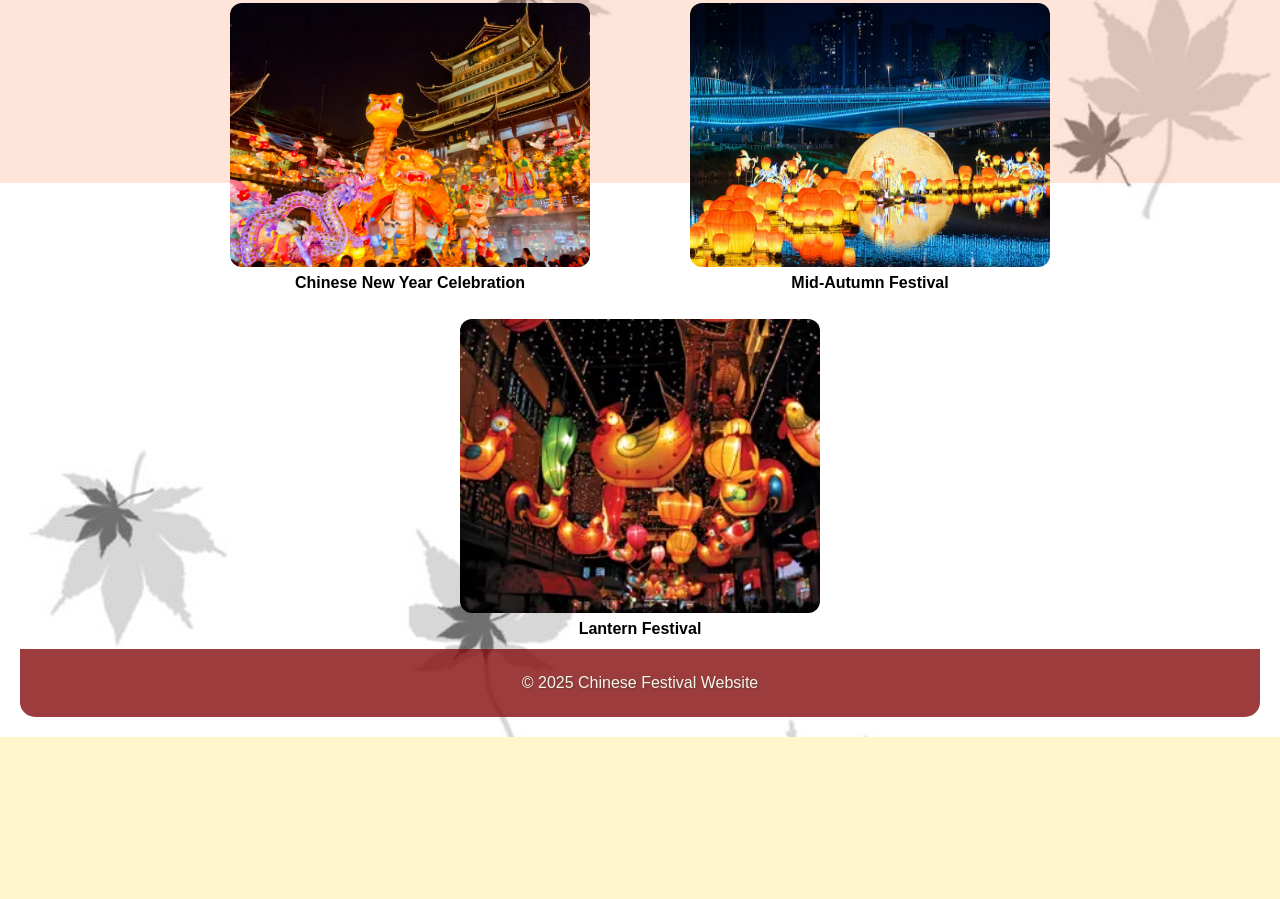
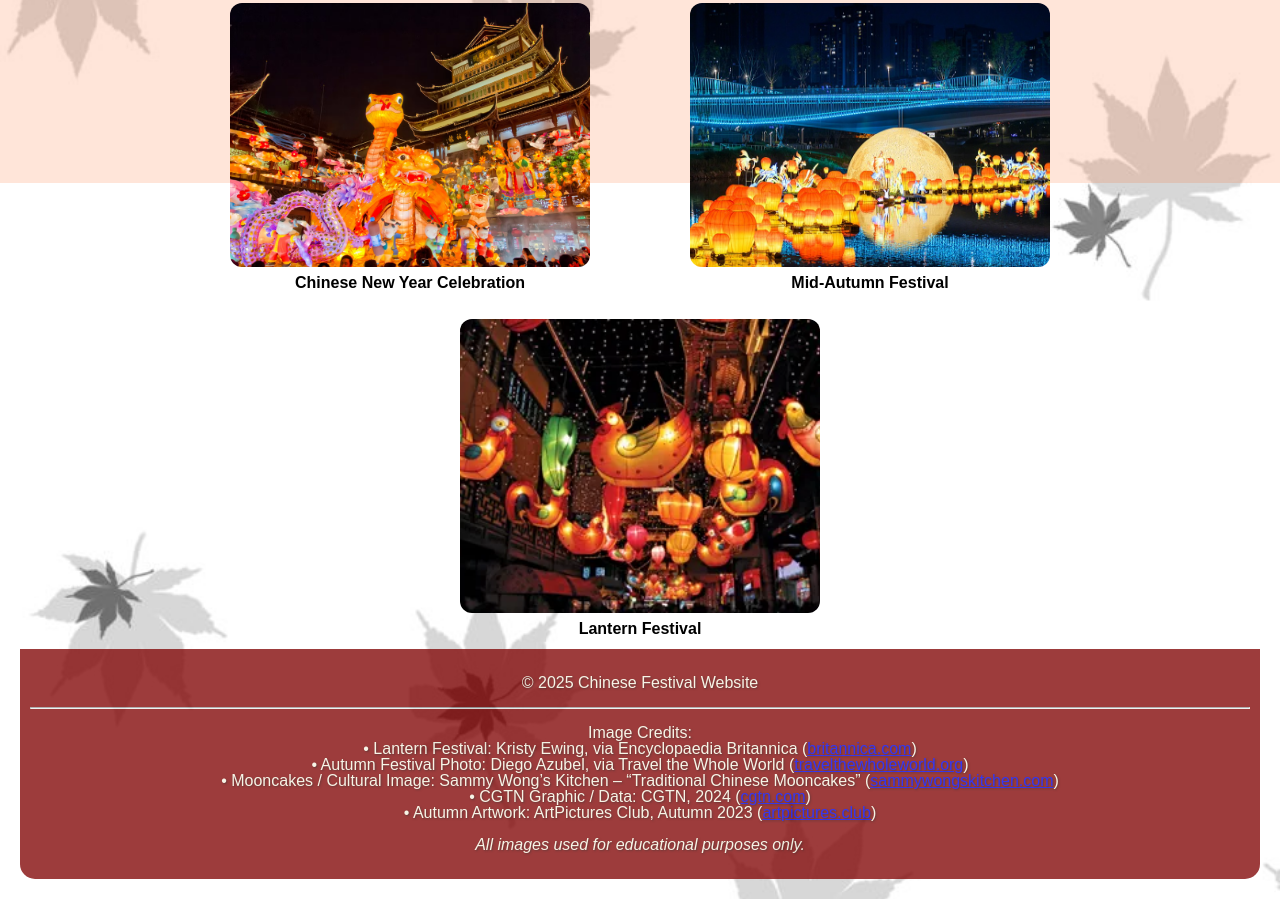
Before and after one commit to KemiXin/kemixin, a plain HTML site: page index.html in a window 1280 px wide. Shown: the part 617-1516 px from the top of the page. Before the commit the page ends 1354 px from the top, so only its background shows below. Drawn offline with Linux system fonts and the light colour scheme.

Commit message:
Update index.html

```diff
--- a/index.html
+++ b/index.html
@@ -75,6 +75,22 @@
 
 <footer>
     <p>&copy; 2025 Chinese Festival Website</p>
+        <hr>
+    <p class="credits">
+        Image Credits:<br>
+        • Lantern Festival: Kristy Ewing, via Encyclopaedia Britannica
+        (<a href="https://www.britannica.com/topic/Lantern-Festival#/media/1/1090618/150039" target="_blank">britannica.com</a>)<br>
+        • Autumn Festival Photo: Diego Azubel, via Travel the Whole World
+        (<a href="https://www.travelthewholeworld.org/2015/04/29-colorful-festivals-and-celebrations-around-the-world.html?m=1" target="_blank">travelthewholeworld.org</a>)<br>
+        • Mooncakes / Cultural Image: Sammy Wong’s Kitchen – “Traditional Chinese Mooncakes”
+        (<a href="https://sammywongskitchen.com/traditional-chinese-mooncakes/" target="_blank">sammywongskitchen.com</a>)<br>
+        • CGTN Graphic / Data: CGTN, 2024
+        (<a href="https://www.cgtn.com/news/china/2024-09-18/Chinas-daily-cross-border-trips-up-18-6-during-Mid-Autumn-Festival" target="_blank">cgtn.com</a>)<br>
+        • Autumn Artwork: ArtPictures Club, Autumn 2023
+        (<a href="https://artpictures.club/autumn-2023.html" target="_blank">artpictures.club</a>)<br><br>
+        <em>All images used for educational purposes only.</em>
+    </p>
+
 </footer>
 
 <!--JS-->
```
